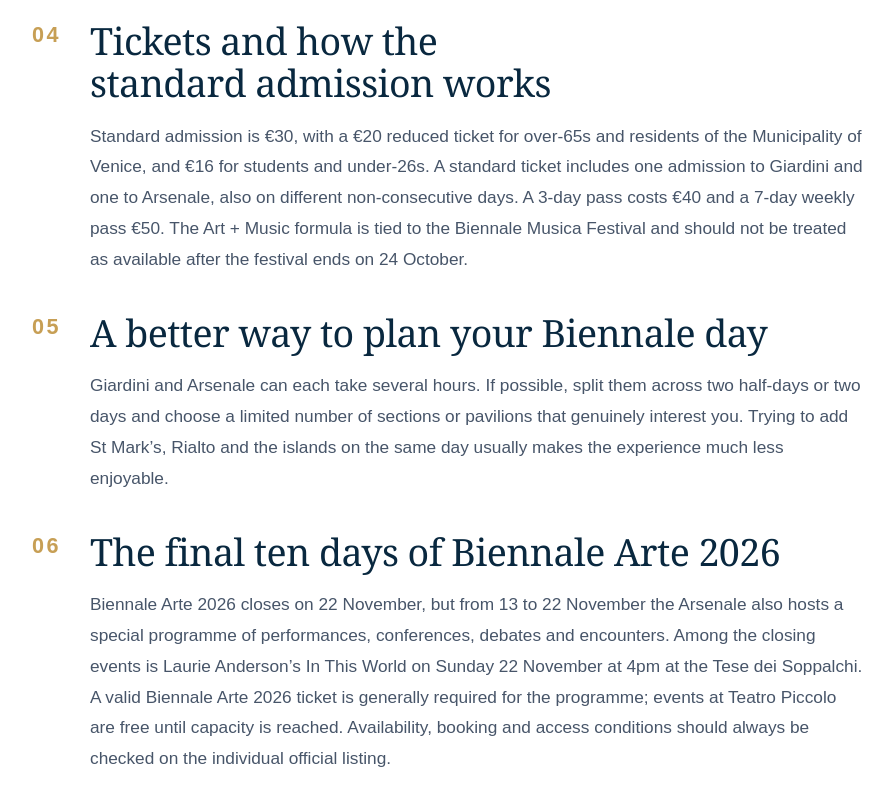
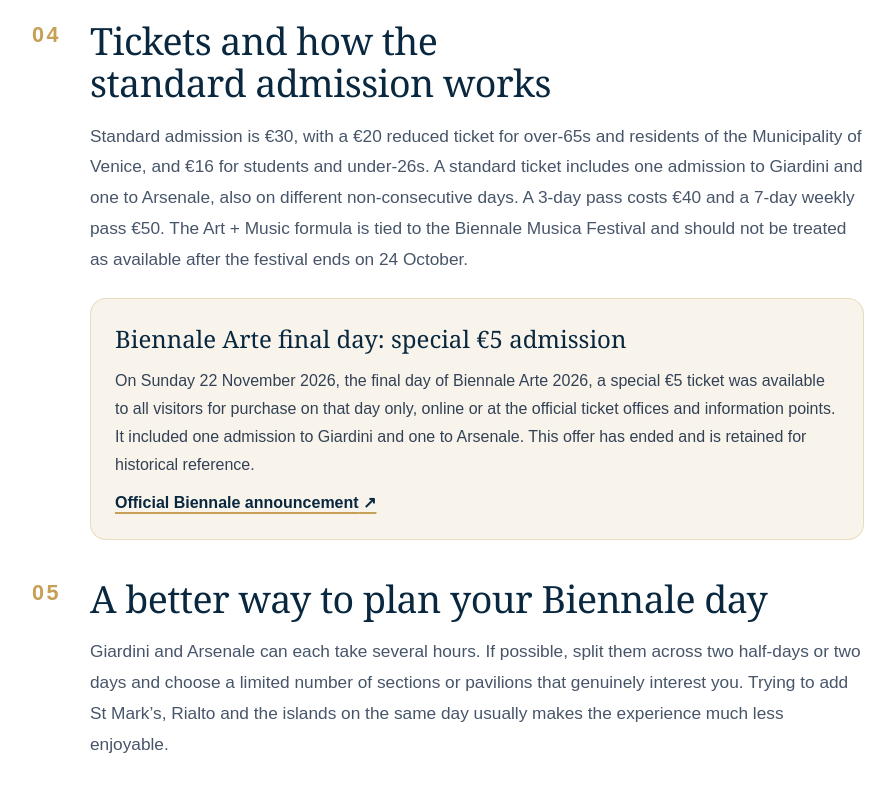
Before and after one commit to chiararegina90-spec/marghera-venice-apartments, a Next.js app: page /en/journal/biennale-di-venezia in a window 1280 px wide. Shown: the part 2403-3196 px from the top of the page, without its empty margins (192-1087 px from the left). Built offline with nearby package versions, Linux system fonts and the light colour scheme.

Commit message:
MVA: tariffa Biennale ultimo giorno 22 novembre in sei lingue con scadenza automatica

```diff
--- a/components/BiennaleArte2026Article.tsx
+++ b/components/BiennaleArte2026Article.tsx
@@ -8,6 +8,7 @@ import EditorialHero from '@/components/EditorialHero';
 import type {BiennaleArte2026Data,BiennaleArte2026Lang} from '@/data/biennaleArte2026';
 import EditorialStayCta from '@/components/EditorialStayCta';
 import {localePath} from '@/lib/i18n';
+import {eventSchemaStatus,romeToday} from '@/lib/romeDate';
 
 function base(lang:BiennaleArte2026Lang){return lang==='it'?'':`/${lang}`;}
 const architecture2027:Record<BiennaleArte2026Lang,{eyebrow:string;title:string;text:string;cta:string}>={
@@ -89,6 +90,47 @@ const autumnUpdate:Record<BiennaleArte2026Lang,{title:string;text:string;ticketT
   }
 };
 
+const lastDayTicketUrl='https://www.labiennale.org/it/news/sabato-21-e-domenica-22-ingresso-ridotto-alla-biennale-arte';
+const lastDayTicket:Record<BiennaleArte2026Lang,{title:string;active:string;historical:string;source:string}>={
+  it:{
+    title:'Ultimo giorno della Biennale Arte: ingresso speciale a 5 €',
+    active:'Domenica 22 novembre 2026, ultimo giorno della Biennale Arte, tutti i visitatori possono acquistare un biglietto speciale a 5 €, disponibile nella stessa giornata online oppure presso le biglietterie e gli infopoint ufficiali. Il biglietto permette un ingresso ai Giardini e uno all’Arsenale. Verifica disponibilità e condizioni sul sito ufficiale della Biennale.',
+    historical:'Domenica 22 novembre 2026, ultimo giorno della Biennale Arte 2026, era disponibile per tutti i visitatori un biglietto speciale a 5 €, acquistabile esclusivamente quel giorno online oppure presso le biglietterie e gli infopoint ufficiali. Il biglietto permetteva un ingresso ai Giardini e uno all’Arsenale. L’offerta è conclusa e resta qui come informazione storica.',
+    source:'Comunicazione ufficiale della Biennale'
+  },
+  en:{
+    title:'Biennale Arte final day: special €5 admission',
+    active:'On Sunday 22 November 2026, the final day of Biennale Arte, all visitors can purchase a special €5 ticket on the same day, either online or at the official ticket offices and information points. The ticket includes one admission to Giardini and one to Arsenale. Check availability and conditions on the official Biennale website.',
+    historical:'On Sunday 22 November 2026, the final day of Biennale Arte 2026, a special €5 ticket was available to all visitors for purchase on that day only, online or at the official ticket offices and information points. It included one admission to Giardini and one to Arsenale. This offer has ended and is retained for historical reference.',
+    source:'Official Biennale announcement'
+  },
+  de:{
+    title:'Letzter Tag der Biennale Arte: Sonderticket für 5 €',
+    active:'Am Sonntag, 22. November 2026, dem letzten Tag der Biennale Arte, können alle Besucher ein Sonderticket für 5 € erwerben, ausschließlich an diesem Tag online oder an den offiziellen Kassen und Informationsstellen. Es gilt für je einen Eintritt in Giardini und Arsenale. Verfügbarkeit und Bedingungen bitte auf der offiziellen Biennale-Website prüfen.',
+    historical:'Am Sonntag, 22. November 2026, dem letzten Tag der Biennale Arte 2026, gab es für alle Besucher ein Sonderticket für 5 €, das nur an diesem Tag online oder an den offiziellen Kassen und Informationsstellen erhältlich war. Es galt für je einen Eintritt in Giardini und Arsenale. Die Aktion ist beendet und wird hier nur historisch dokumentiert.',
+    source:'Offizielle Mitteilung der Biennale'
+  },
+  fr:{
+    title:'Dernier jour de la Biennale Arte : billet spécial à 5 €',
+    active:'Le dimanche 22 novembre 2026, dernier jour de la Biennale Arte, tous les visiteurs peuvent acheter un billet spécial à 5 €, uniquement ce jour-là, en ligne ou aux billetteries et points d’information officiels. Il donne droit à une entrée aux Giardini et une à l’Arsenale. Vérifiez les disponibilités et conditions sur le site officiel de la Biennale.',
+    historical:'Le dimanche 22 novembre 2026, dernier jour de la Biennale Arte 2026, un billet spécial à 5 € était proposé à tous les visiteurs, à acheter uniquement le jour même en ligne ou aux billetteries et points d’information officiels. Il permettait une entrée aux Giardini et une à l’Arsenale. Cette offre est terminée et conservée ici à titre historique.',
+    source:'Annonce officielle de la Biennale'
+  },
+  es:{
+    title:'Último día de la Biennale Arte: entrada especial de 5 €',
+    active:'El domingo 22 de noviembre de 2026, último día de la Biennale Arte, todos los visitantes pueden comprar una entrada especial de 5 €, únicamente ese día, en línea o en las taquillas y puntos de información oficiales. Incluye un acceso a Giardini y otro a Arsenale. Consulta disponibilidad y condiciones en la web oficial de la Biennale.',
+    historical:'El domingo 22 de noviembre de 2026, último día de la Biennale Arte 2026, se ofreció a todos los visitantes una entrada especial de 5 €, disponible exclusivamente ese día en línea o en las taquillas y puntos de información oficiales. Incluía un acceso a Giardini y otro a Arsenale. La oferta ha finalizado y se conserva aquí como referencia histórica.',
+    source:'Comunicado oficial de la Biennale'
+  },
+  zh:{
+    title:'Biennale Arte 最后一天：5欧元特别门票',
+    active:'2026年11月22日星期日是 Biennale Arte 最后一天，所有参观者均可于当天以5欧元购买特别门票，可在官方网站或官方售票处及咨询点购买。门票包括 Giardini 和 Arsenale 各一次入场。请在 Biennale 官方网站核实余票及具体条件。',
+    historical:'2026年11月22日星期日，即 Biennale Arte 2026 最后一天，曾向所有参观者提供5欧元特别门票，仅限当天通过官方网站或官方售票处及咨询点购买，可分别进入 Giardini 和 Arsenale 一次。优惠已结束，此信息仅作为历史记录保留。',
+    source:'Biennale 官方公告'
+  }
+};
+const isTicketSection=(title:string)=>/biglietti|tickets|eintritt|billets|entradas|门票/i.test(title);
+
 const filmFestival2027:Record<BiennaleArte2026Lang,string>={
   it:'Mostra del Cinema di Venezia 2027',
   en:'Venice Film Festival 2027',
@@ -102,6 +144,9 @@ export default function BiennaleArte2026Article({lang,data}:{lang:BiennaleArte20
   const path=`${base(lang)}/journal/biennale-di-venezia`;
   const url=`https://www.margheraveniceapartments.com${path}`;
   const next=architecture2027[lang];
+  const specialTicket=lastDayTicket[lang];
+  const isFinalDay=romeToday()==='2026-11-22';
+  const biennaleEventStatus=eventSchemaStatus('2026-11-22');
   const articleJsonLd={
     '@context':'https://schema.org','@type':'Article',headline:data.heroTitle,description:data.metaDescription,
     author:{'@type':'Organization',name:'Marghera Venice Apartments'},
@@ -117,7 +162,7 @@ export default function BiennaleArte2026Article({lang,data}:{lang:BiennaleArte20
   };
   const eventJsonLd={
     '@context':'https://schema.org','@type':'Event',name:'Biennale Arte 2026 – In Minor Keys',description:data.metaDescription,
-    startDate:'2026-05-09',endDate:'2026-11-22',eventStatus:'https://schema.org/EventScheduled',eventAttendanceMode:'https://schema.org/OfflineEventAttendanceMode',
+    startDate:'2026-05-09',endDate:'2026-11-22',...(biennaleEventStatus?{eventStatus:biennaleEventStatus}:{}),eventAttendanceMode:'https://schema.org/OfflineEventAttendanceMode',
     location:[
       {'@type':'Place',name:'Giardini della Biennale',address:{'@type':'PostalAddress',addressLocality:'Venezia',addressCountry:'IT'}},
       {'@type':'Place',name:'Arsenale di Venezia',address:{'@type':'PostalAddress',addressLocality:'Venezia',addressCountry:'IT'}},
@@ -156,12 +201,12 @@ export default function BiennaleArte2026Article({lang,data}:{lang:BiennaleArte20
       <div className="mt-14 space-y-12">{[
         ...data.sections.map(([title,text])=>{
           if(/orari|opening hours|öffnungszeiten|horaires|horarios|开放时间/i.test(title))return [autumnUpdate[lang].title,autumnUpdate[lang].text] as const;
-          if(/biglietti|tickets|eintritt|billets|entradas|门票/i.test(title))return [title,autumnUpdate[lang].ticketText] as const;
+          if(isTicketSection(title))return [title,autumnUpdate[lang].ticketText] as const;
           return [title,text] as const;
         }),
         [autumnUpdate[lang].finalTitle,autumnUpdate[lang].finalText] as const,
         [autumnUpdate[lang].lionsTitle,autumnUpdate[lang].lionsText] as const
-      ].map(([title,text],i)=><section key={title} className="editorial-section-row grid grid-cols-[34px_1fr] gap-3 sm:grid-cols-[42px_1fr] sm:gap-4"><div className="font-serif text-5xl text-gold">{String(i+1).padStart(2,'0')}</div><div><h2 className="font-serif text-4xl text-navy">{title}</h2><p className="mt-4 text-lg leading-8 text-slate-600">{text}</p>{title===autumnUpdate[lang].finalTitle&&<p className="mt-4"><a href={closingProgrammeUrl} target="_blank" rel="noopener noreferrer" className="font-bold text-navy underline decoration-gold decoration-2 underline-offset-4">{autumnUpdate[lang].programLink} ↗</a></p>}{title===autumnUpdate[lang].lionsTitle&&<p className="mt-4"><a href={visitorLionsUrl} target="_blank" rel="noopener noreferrer" className="font-bold text-navy underline decoration-gold decoration-2 underline-offset-4">{autumnUpdate[lang].lionsLink} ↗</a></p>}</div></section>)}</div>
+      ].map(([title,text],i)=><section key={title} className="editorial-section-row grid grid-cols-[34px_1fr] gap-3 sm:grid-cols-[42px_1fr] sm:gap-4"><div className="font-serif text-5xl text-gold">{String(i+1).padStart(2,'0')}</div><div><h2 className="font-serif text-4xl text-navy">{title}</h2><p className="mt-4 text-lg leading-8 text-slate-600">{text}</p>{isTicketSection(title)&&<aside className="mt-6 rounded-2xl border border-gold/30 bg-cream p-5 sm:p-6"><h3 className="font-serif text-2xl text-navy">{specialTicket.title}</h3><p className="mt-3 leading-7 text-slate-700">{isFinalDay?specialTicket.active:specialTicket.historical}</p><a href={lastDayTicketUrl} target="_blank" rel="noopener noreferrer" className="mt-3 inline-block font-bold text-navy underline decoration-gold decoration-2 underline-offset-4">{specialTicket.source} ↗</a></aside>}{title===autumnUpdate[lang].finalTitle&&<p className="mt-4"><a href={closingProgrammeUrl} target="_blank" rel="noopener noreferrer" className="font-bold text-navy underline decoration-gold decoration-2 underline-offset-4">{autumnUpdate[lang].programLink} ↗</a></p>}{title===autumnUpdate[lang].lionsTitle&&<p className="mt-4"><a href={visitorLionsUrl} target="_blank" rel="noopener noreferrer" className="font-bold text-navy underline decoration-gold decoration-2 underline-offset-4">{autumnUpdate[lang].lionsLink} ↗</a></p>}</div></section>)}</div>
     </div></section>
 
     <section className="bg-cream py-16"><div className="mx-auto max-w-4xl px-5 lg:px-8">
```
